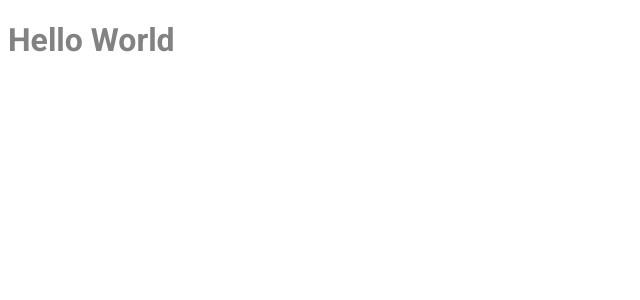
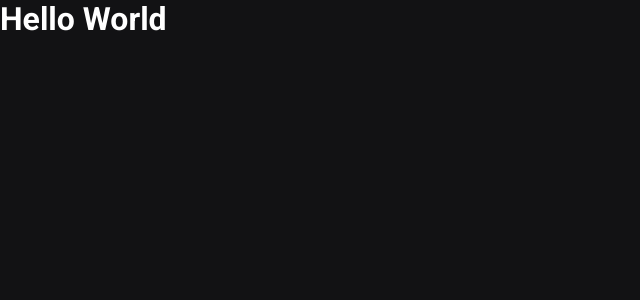
Before and after one commit to Mateusp23/ignews, a Next.js app: page / in a window 1280 px wide. Shown: the top 300 px of the page, without its empty margins (0-640 px from the left). Built offline with nearby package versions, Linux system fonts and the light colour scheme.

Commit message:
cireando estilo global da aplicação

```diff
--- a/src/pages/_app.tsx
+++ b/src/pages/_app.tsx
@@ -1,4 +1,6 @@
 import { AppProps } from 'next/app';
+
+import '../styles/global.scss';
 
 function MyApp({ Component, pageProps }: AppProps) {
   return <Component {...pageProps} />
--- a/src/pages/index.tsx
+++ b/src/pages/index.tsx
@@ -8,7 +8,7 @@
       <Head>
         <title>Início | ig.news</title>
       </Head>
-      <h1 className={styles.title}>
+      <h1>
         Hello World
       </h1>
     </>
--- /dev/null
+++ b/src/styles/global.scss
@@ -0,0 +1,46 @@
+* {
+  margin: 0;
+  padding: 0;
+  box-sizing: border-box;
+}
+
+:root {
+  --white: #FFFFFF;
+
+  --gray-100: #E1E1E6;
+  --gray-300: #A8A8B3;
+  --gray-900: #121214;
+
+  --cyan-500: #61DAFB;
+  --yellow-500: #EBA417;
+}
+
+@media (max-width: 1080px) {
+  html {
+    font-size: 93.75%;
+  }
+}
+
+@media (max-width: 720px) {
+  html {
+    font-size: 87.5%;
+  }
+}
+
+body {
+  background: var(--gray-900);
+  color: var(--white);
+}
+
+body, input, textarea, select, button {
+ font: 400 1rem "Roboto", sans-serif;
+}
+
+button {
+  cursor: pointer;
+}
+
+a {
+  color: inherit;
+  text-decoration: none;
+}
--- a/src/styles/home.module.scss
+++ /dev/null
@@ -1,4 +0,0 @@
-.title {
-  color: #828282;
-  font-family: Roboto;
-}
```
